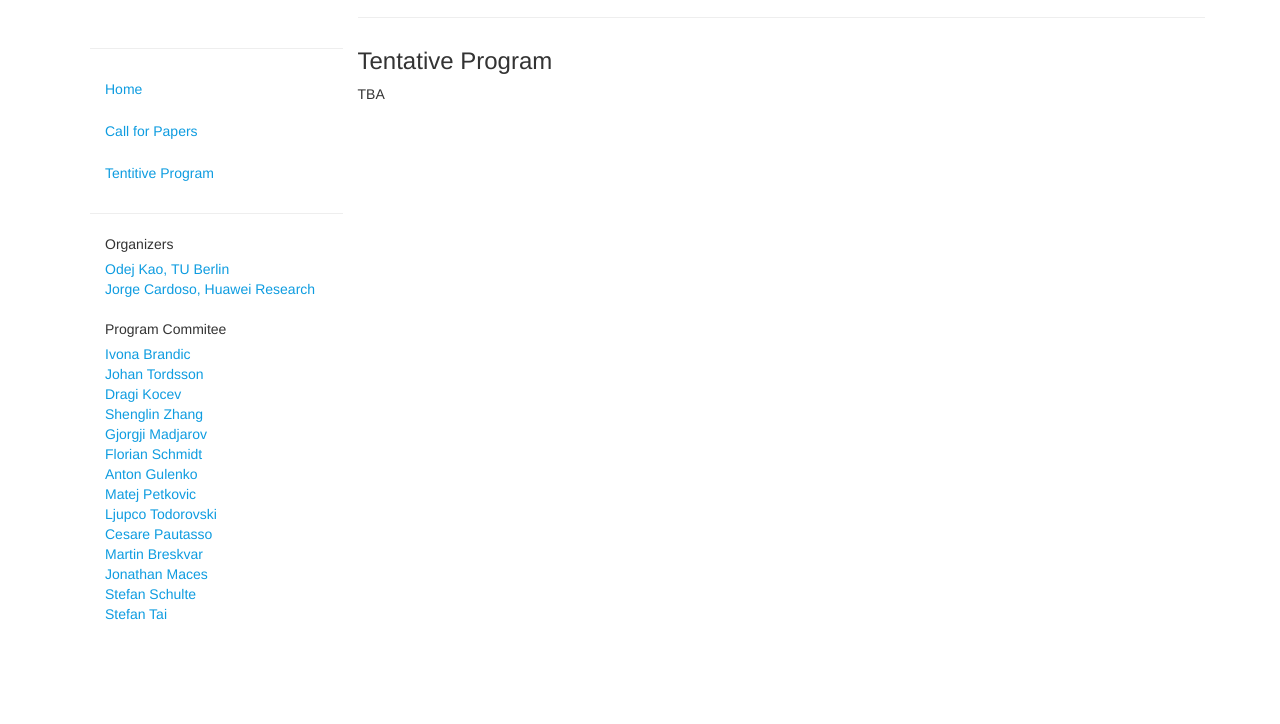
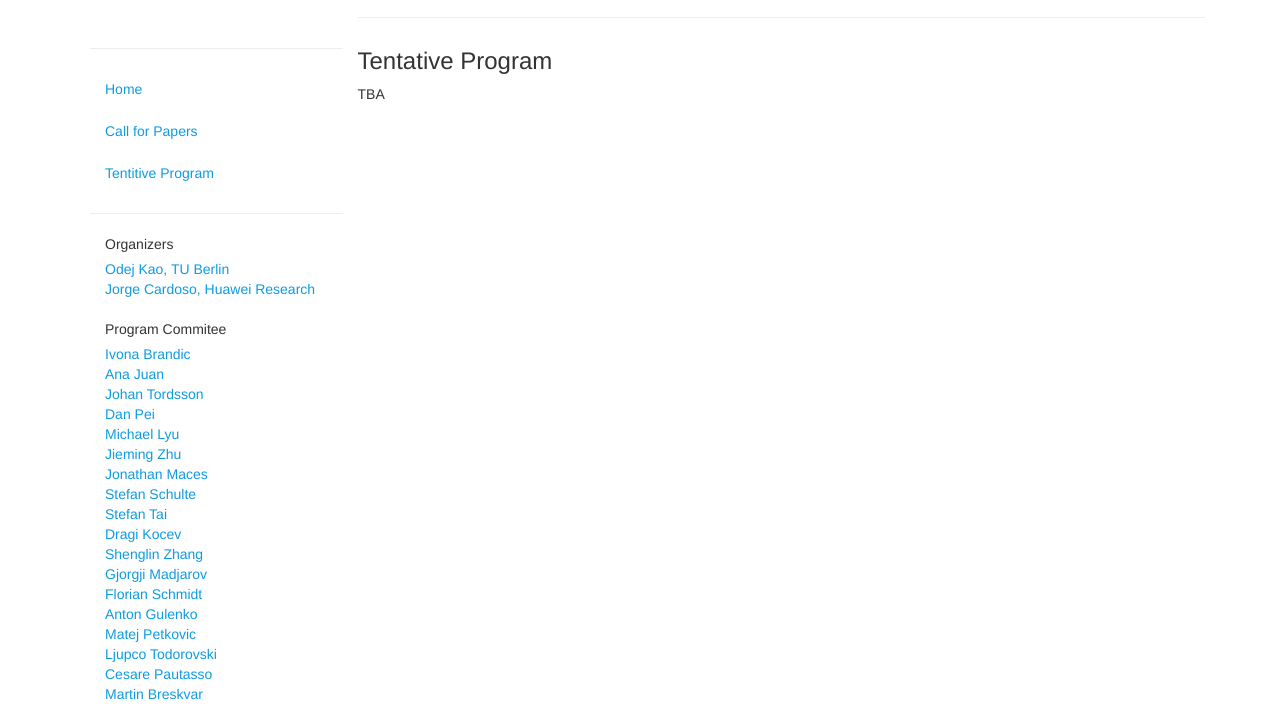
Before and after one commit to aiopsworkshop/aiopsworkshop.github.io, a plain HTML site: page schedule/index.html in a window 1280 px wide. Shown: the part 202-926 px from the top of the page. Before the commit the page ends 846 px from the top, so only its background shows below. Drawn offline with nearby package versions, Linux system fonts and the light colour scheme; some packages are replaced by stand-ins of ours.

Commit message:
Update index.html

```diff
--- a/schedule/index.html
+++ b/schedule/index.html
@@ -56,7 +56,14 @@
           <br>
           <li style="padding:0px 15px 5px;">Program Commitee</li>
           <li><a href="./index.html">Ivona Brandic</a></li>
+          <li><a href="./index.html">Ana Juan</a></li>
           <li><a href="./index.html">Johan Tordsson</a></li>
+          <li><a href="./index.html">Dan Pei</a></li>
+          <li><a href="./index.html">Michael Lyu</a></li>
+          <li><a href="./index.html">Jieming Zhu</a></li>
+          <li><a href="./index.html">Jonathan Maces</a></li>
+          <li><a href="./index.html">Stefan Schulte</a></li>
+          <li><a href="./index.html">Stefan Tai</a></li>
           <li><a href="./index.html">Dragi Kocev</a></li>
           <li><a href="./index.html">Shenglin Zhang</a></li>
           <li><a href="./index.html">Gjorgji Madjarov</a></li>
@@ -66,9 +73,6 @@
           <li><a href="./index.html">Ljupco Todorovski</a></li>
           <li><a href="./index.html">Cesare Pautasso</a></li>
           <li><a href="./index.html">Martin Breskvar</a></li>
-          <li><a href="./index.html">Jonathan Maces</a></li>
-          <li><a href="./index.html">Stefan Schulte</a></li>
-          <li><a href="./index.html">Stefan Tai</a></li>
         </ul>
       </div>
 
```
